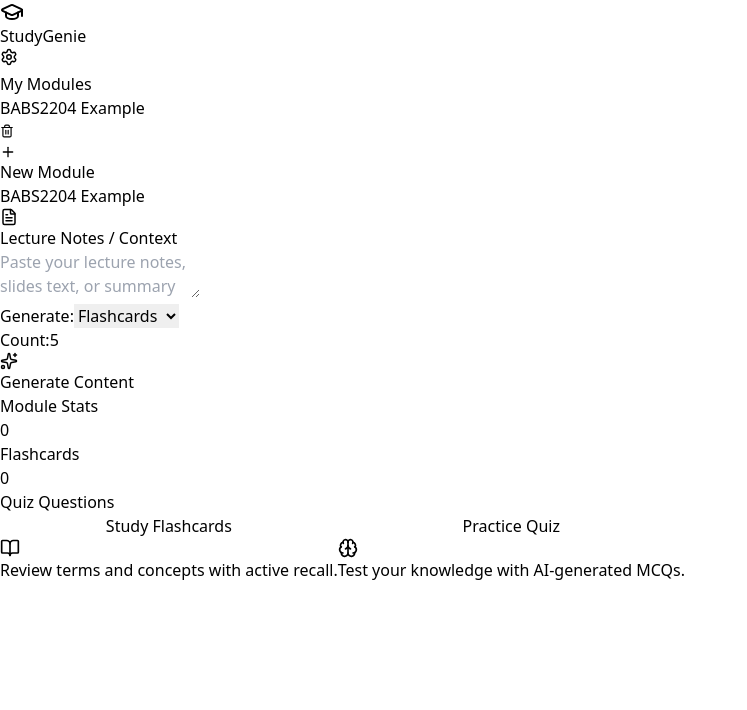
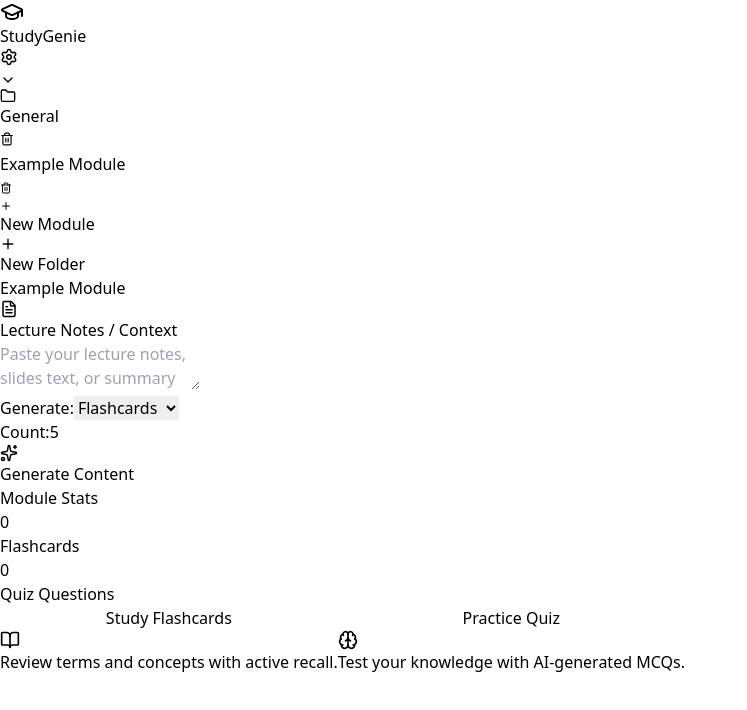
Before and after one commit to grahamkong972/kondeck, a React (Vite) app: page / in a window 1280 px wide. Shown: the top 710 px of the page, without its empty margins (0-747 px from the left). Built offline with nearby package versions, Linux system fonts and the light colour scheme.

Commit message:
Update sidebar to use Folder structure for modules

```diff
--- a/src/App.jsx
+++ b/src/App.jsx
@@ -2,7 +2,7 @@
 import {
     BookOpen, Brain, ChevronLeft, ChevronRight, Settings,
     Plus, Trash2, GraduationCap, FileText, Sparkles,
-    RotateCw, CheckCircle, XCircle
+    RotateCw, CheckCircle, XCircle, Folder, ChevronDown
 } from 'lucide-react';
 
 // --- GEMINI AI SERVICE ---
@@ -44,34 +44,95 @@
 // --- COMPONENTS ---
 
 // 1. Sidebar Navigation
-const Sidebar = ({ decks, activeDeckId, onSelect, onAdd, onDelete, onSettings }) => (
-    <div className="w-full md:w-64 bg-slate-900 text-white flex flex-col h-screen fixed md:relative z-20 shadow-xl">
-        <div className="p-6 border-b border-slate-700 flex items-center justify-between">
+const Sidebar = ({ folders, decks, activeDeckId, onSelectDeck, onAddFolder, onDeleteFolder, onAddDeck, onDeleteDeck, onSettings }) => {
+    const [expandedFolders, setExpandedFolders] = useState({});
+
+    // Toggle folder expansion
+    const toggleFolder = (folderId) => {
+        setExpandedFolders(prev => ({
+            ...prev,
+            [folderId]: !prev[folderId]
+        }));
+    };
+
+    // Auto-expand folders that contain the active deck or if they are new
+    useEffect(() => {
+        if (activeDeckId) {
+            const activeDeck = decks.find(d => d.id === activeDeckId);
+            if (activeDeck) {
+                setExpandedFolders(prev => ({ ...prev, [activeDeck.folderId]: true }));
+            }
+        }
+    }, [activeDeckId, decks]);
+
+    return (
+        <div className="w-full md:w-64 bg-slate-900 text-white flex flex-col h-screen fixed md:relative z-20 shadow-xl border-r border-slate-800">
+            <div className="p-6 border-b border-slate-800 flex items-center justify-between shrink-0">
                 <h1 className="font-bold text-xl flex items-center gap-2">
                     <GraduationCap className="text-indigo-400" /> StudyGenie
                 </h1>
                 <button onClick={onSettings} className="hover:text-indigo-400 transition"><Settings size={18}/></button>
             </div>
 
-        <div className="flex-1 overflow-y-auto custom-scroll p-4 space-y-2">
-            <div className="text-xs font-bold text-slate-500 uppercase tracking-wider mb-2">My Modules</div>
-            {decks.map(deck => (
+            <div className="flex-1 overflow-y-auto custom-scroll p-4 space-y-6">
+                {folders.map(folder => (
+                    <div key={folder.id}>
+                        {/* Folder Header */}
+                        <div className="flex items-center justify-between group mb-2 select-none">
+                            <div
+                                className="flex items-center gap-2 cursor-pointer hover:text-indigo-300 transition-colors flex-1"
+                                onClick={() => toggleFolder(folder.id)}
+                            >
+                                {expandedFolders[folder.id] ? <ChevronDown size={16} className="text-slate-500"/> : <ChevronRight size={16} className="text-slate-500"/>}
+                                <Folder size={16} className="text-indigo-400 fill-indigo-400/20"/>
+                                <span className="font-semibold text-sm truncate">{folder.name}</span>
+                            </div>
+                            <button
+                                onClick={(e) => { e.stopPropagation(); onDeleteFolder(folder.id); }}
+                                className="opacity-0 group-hover:opacity-100 text-slate-600 hover:text-red-400 transition p-1"
+                                title="Delete Folder"
+                            >
+                                <Trash2 size={14}/>
+                            </button>
+                        </div>
+
+                        {/* Modules List */}
+                        {expandedFolders[folder.id] && (
+                            <div className="pl-6 space-y-1 border-l-2 border-slate-800 ml-2.5 transition-all">
+                                {decks.filter(d => d.folderId === folder.id).map(deck => (
                                     <div key={deck.id}
-                     onClick={() => onSelect(deck.id)}
-                     className={`group flex items-center justify-between p-3 rounded-lg cursor-pointer transition-all ${activeDeckId === deck.id ? 'bg-indigo-600 shadow-md' : 'hover:bg-slate-800'}`}>
-                    <div className="truncate text-sm font-medium">{deck.title}</div>
-                    <button onClick={(e) => { e.stopPropagation(); onDelete(deck.id); }}
-                            className={`opacity-0 group-hover:opacity-100 hover:text-red-400 transition ${activeDeckId === deck.id ? 'opacity-100' : ''}`}>
-                        <Trash2 size={14} />
+                                         onClick={() => onSelectDeck(deck.id)}
+                                         className={`group flex items-center justify-between px-3 py-2 rounded-md cursor-pointer transition-all ${activeDeckId === deck.id ? 'bg-indigo-600/20 text-indigo-300 border border-indigo-500/30' : 'text-slate-400 hover:bg-slate-800 hover:text-slate-200'}`}>
+                                        <div className="truncate text-xs font-medium">{deck.title}</div>
+                                        <button
+                                            onClick={(e) => { e.stopPropagation(); onDeleteDeck(deck.id); }}
+                                            className={`opacity-0 group-hover:opacity-100 hover:text-red-400 transition ${activeDeckId === deck.id ? 'opacity-100' : ''}`}
+                                        >
+                                            <Trash2 size={12} />
                                         </button>
                                     </div>
                                 ))}
-            <button onClick={onAdd} className="w-full mt-4 flex items-center justify-center gap-2 p-3 border border-slate-700 rounded-lg hover:bg-slate-800 text-sm text-slate-400 hover:text-white transition">
-                <Plus size={16} /> New Module
+
+                                <button
+                                    onClick={() => onAddDeck(folder.id)}
+                                    className="w-full text-left px-3 py-2 text-xs text-slate-500 hover:text-indigo-400 hover:bg-slate-800/50 rounded-md transition flex items-center gap-2 mt-1"
+                                >
+                                    <Plus size={12} /> New Module
+                                </button>
+                            </div>
+                        )}
+                    </div>
+                ))}
+            </div>
+
+            <div className="p-4 border-t border-slate-800 shrink-0">
+                <button onClick={onAddFolder} className="w-full flex items-center justify-center gap-2 p-2.5 bg-slate-800 hover:bg-slate-700 rounded-lg text-sm text-slate-300 hover:text-white transition font-medium border border-slate-700">
+                    <Plus size={16} /> New Folder
                 </button>
             </div>
         </div>
     );
+};
 
 // 2. Input & Dashboard
 const Dashboard = ({ deck, onUpdateDeck, apiKey }) => {
@@ -410,62 +471,114 @@
 
 // --- MAIN APP ---
 export default function App() {
-    // Load state from localStorage or defaults
+    // --- STATE INITIALIZATION WITH MIGRATION ---
+    const [folders, setFolders] = useState(() => {
+        const savedFolders = localStorage.getItem('studyGenieFolders');
+        if (savedFolders) return JSON.parse(savedFolders);
+        // Default folder if starting fresh
+        return [{ id: 1, name: 'General' }];
+    });
+
     const [decks, setDecks] = useState(() => {
-        const saved = localStorage.getItem('studyGenieData');
-        return saved ? JSON.parse(saved) : [{ id: 1, title: 'BABS2204 Example', content: '', cards: [], quiz: [], mode: 'dashboard' }];
+        const savedDecks = localStorage.getItem('studyGenieData');
+        let initialDecks = savedDecks ? JSON.parse(savedDecks) : [{ id: 101, folderId: 1, title: 'Example Module', content: '', cards: [], quiz: [], mode: 'dashboard' }];
+
+        // MIGRATION: Ensure all decks have a folderId
+        const migratedDecks = initialDecks.map(deck => {
+            if (!deck.folderId) return { ...deck, folderId: 1 }; // Assign to default 'General' folder (ID 1)
+            return deck;
         });
-    const [activeDeckId, setActiveDeckId] = useState(decks[0].id);
+
+        return migratedDecks;
+    });
+
+    const [activeDeckId, setActiveDeckId] = useState(decks[0]?.id || null);
     const [apiKey, setApiKey] = useState(() => localStorage.getItem('geminiKey') || '');
     const [showSettings, setShowSettings] = useState(false);
 
+    // Persist Data
     useEffect(() => {
+        localStorage.setItem('studyGenieFolders', JSON.stringify(folders));
         localStorage.setItem('studyGenieData', JSON.stringify(decks));
-    }, [decks]);
+        localStorage.setItem('geminiKey', apiKey);
+    }, [folders, decks, apiKey]);
 
-    useEffect(() => {
-        localStorage.setItem('geminiKey', apiKey);
-    }, [apiKey]);
-
+    // Derived State
     const activeDeck = decks.find(d => d.id === activeDeckId) || decks[0];
 
+    // --- ACTIONS ---
+
+    // Update the active deck content/mode/etc
     const updateDeck = (updatedDeck) => {
         setDecks(decks.map(d => d.id === updatedDeck.id ? updatedDeck : d));
     };
 
-    const addDeck = () => {
+    // Add a new folder
+    const addFolder = () => {
+        const name = prompt("Enter folder name:");
+        if (name) {
+            setFolders([...folders, { id: Date.now(), name }]);
+        }
+    };
+
+    // Delete a folder (and its decks, optionally - currently just deletes folder and decks inside)
+    const deleteFolder = (folderId) => {
+        if (confirm("Delete this folder and all its modules?")) {
+            setDecks(decks.filter(d => d.folderId !== folderId));
+            setFolders(folders.filter(f => f.id !== folderId));
+            if (activeDeck?.folderId === folderId) setActiveDeckId(null);
+        }
+    };
+
+    // Add a new deck (module) to a specific folder
+    const addDeck = (folderId) => {
         const newId = Date.now();
-        setDecks([...decks, { id: newId, title: 'New Module', content: '', cards: [], quiz: [], mode: 'dashboard' }]);
+        const newDeck = {
+            id: newId,
+            folderId: folderId,
+            title: 'New Module',
+            content: '',
+            cards: [],
+            quiz: [],
+            mode: 'dashboard'
+        };
+        setDecks([...decks, newDeck]);
         setActiveDeckId(newId);
     };
 
+    // Delete a deck
     const deleteDeck = (id) => {
-        if(confirm("Are you sure?")) {
+        if(confirm("Are you sure you want to delete this module?")) {
             const newDecks = decks.filter(d => d.id !== id);
-            setDecks(newDecks.length ? newDecks : [{ id: 1, title: 'New Module', content: '', cards: [], quiz: [], mode: 'dashboard' }]);
-            setActiveDeckId(newDecks.length ? newDecks[0].id : 1);
+            setDecks(newDecks);
+            if (activeDeckId === id) setActiveDeckId(newDecks[0]?.id || null);
         }
     };
 
     return (
-        <div className="flex h-screen bg-[#f8fafc] font-sans">
+        <div className="flex h-screen bg-[#f8fafc] font-sans text-slate-900">
             {/* KaTeX CSS Injection */}
             <link rel="stylesheet" href="https://cdn.jsdelivr.net/npm/katex@0.16.9/dist/katex.min.css" />
 
             <Sidebar
+                folders={folders}
                 decks={decks}
                 activeDeckId={activeDeckId}
-                onSelect={(id) => {
-                    // Reset mode to dashboard when switching
-                    updateDeck({...activeDeck, mode: 'dashboard'});
+                onSelectDeck={(id) => {
+                    const d = decks.find(deck => deck.id === id);
+                    if(d) updateDeck({...d, mode: 'dashboard'});
                     setActiveDeckId(id);
                 }}
-                onAdd={addDeck}
-                onDelete={deleteDeck}
+                onAddFolder={addFolder}
+                onDeleteFolder={deleteFolder}
+                onAddDeck={addDeck}
+                onDeleteDeck={deleteDeck}
                 onSettings={() => setShowSettings(true)}
             />
 
-            <main className="flex-1 overflow-y-auto custom-scroll relative">
+            <main className="flex-1 overflow-y-auto custom-scroll relative bg-[#f8fafc]">
+                {activeDeck ? (
+                    <>
                         {activeDeck.mode === 'dashboard' && (
                             <Dashboard deck={activeDeck} onUpdateDeck={updateDeck} apiKey={apiKey} />
                         )}
@@ -481,6 +594,13 @@
                                 questions={activeDeck.quiz}
                                 onBack={() => updateDeck({...activeDeck, mode: 'dashboard'})}
                             />
+                        )}
+                    </>
+                ) : (
+                    <div className="flex flex-col items-center justify-center h-full text-slate-400">
+                        <BookOpen size={48} className="mb-4 opacity-50"/>
+                        <p className="text-lg font-medium">Select or create a module to start studying.</p>
+                    </div>
                 )}
             </main>
 
```
Lines whose indentation alone changed are shown as unchanged.
